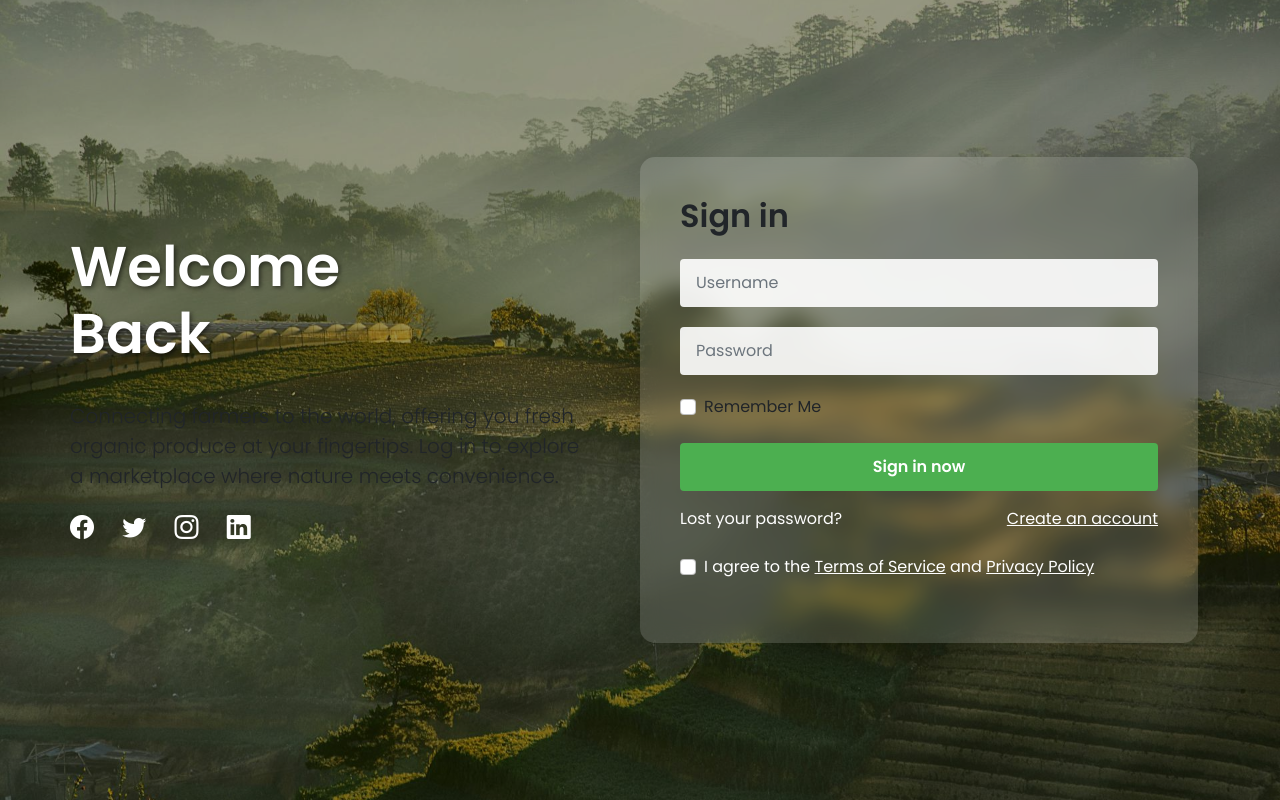
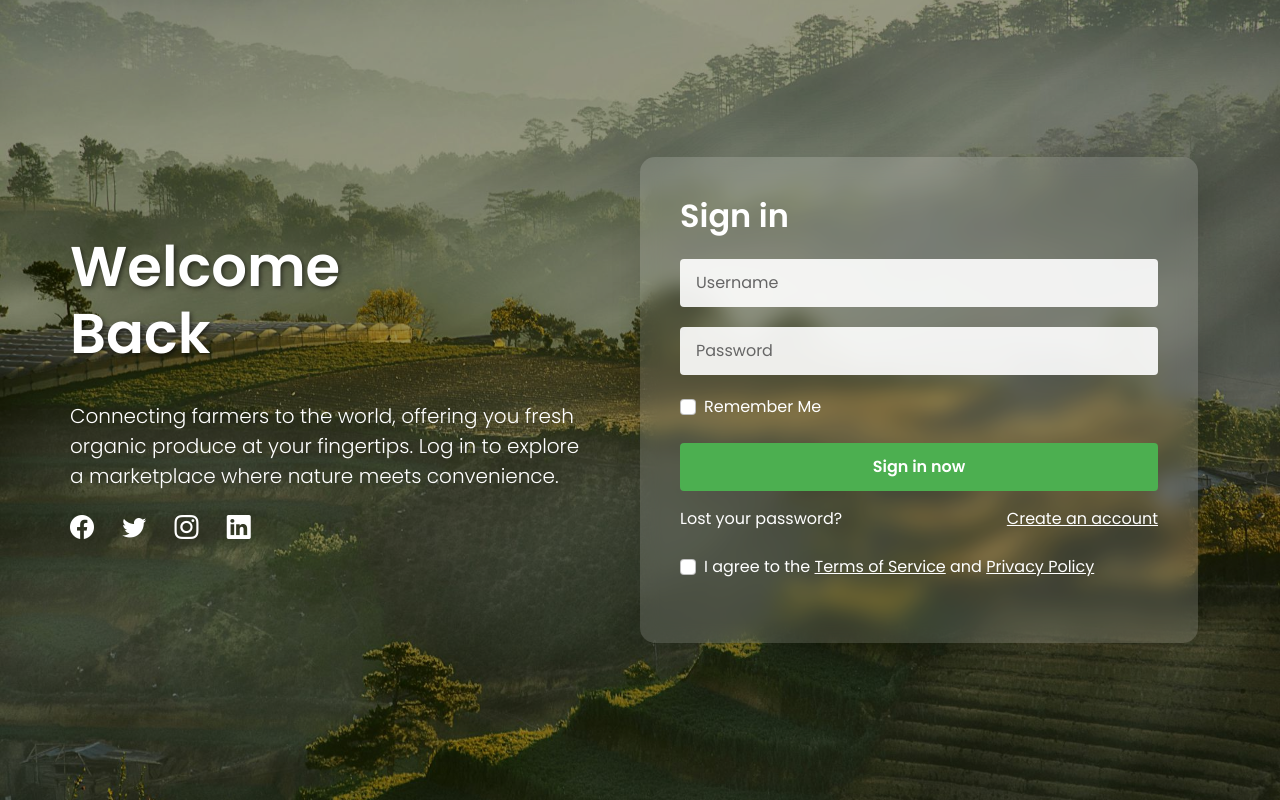
Before and after one commit to Leo-Stephen/Agri_Ecommerce, a Django app: page /login/ in a window 1280 px wide. Run offline with Django 5.2, Linux system fonts and the light colour scheme; parts of the project's set-up code (start-up, migrations or seed data) failed here and were passed over; some libraries are stand-ins or nearby versions.

Commit message:
Final Project ready for adding products

```diff
--- a/auth_app/templates/login.html
+++ b/auth_app/templates/login.html
@@ -30,7 +30,7 @@
                         </div>
                         <div class="col-lg-6 d-flex align-items-center">
                             <div class="login-form w-100">
-                                <h2 class="mb-4 fw-bold">Sign in</h2>
+                                <h2 class="mb-4 fw-bold text-white">Sign in</h2>
                                 <!-- Use Django form rendering if you're using a form -->
                                 <form method="POST" novalidate>
                                     {% csrf_token %}
@@ -44,7 +44,7 @@
                                     </div>
                                     <div class="mb-4 form-check">
                                         <input type="checkbox" class="form-check-input" id="remember" name="remember">
-                                        <label class="form-check-label" for="remember">Remember Me</label>
+                                        <label class="form-check-label text-white" for="remember">Remember Me</label>
                                     </div>
                                     <button type="submit" class="btn btn-login text-white w-100 mb-3">Sign in now</button>
                                     <div class="d-flex justify-content-between align-items-center mb-4">
--- a/static/css/login.css
+++ b/static/css/login.css
@@ -67,6 +67,7 @@
     margin-top: 10px;
     margin-bottom: 30px;
     margin-right: 30px;
+    color: white;
   }
 
   .login-container .login-form {
@@ -82,10 +83,17 @@
     border: none;
     padding: 0.75rem 1rem;
     margin-bottom: 1.25rem;
+    color: #333;
+  }
+
+  .login-container .form-control::placeholder {
+    color: #666;
   }
 
   .login-container .form-control:focus {
-    box-shadow: 0 0 0 3px rgba(255, 102, 0, 0.25);
+    background-color: #ffffff;
+    color: #333;
+    box-shadow: 0 0 0 3px rgba(255, 255, 255, 0.25);
   }
 
   .login-container .btn-login {
```
Also changed, not shown: db.sqlite3.
